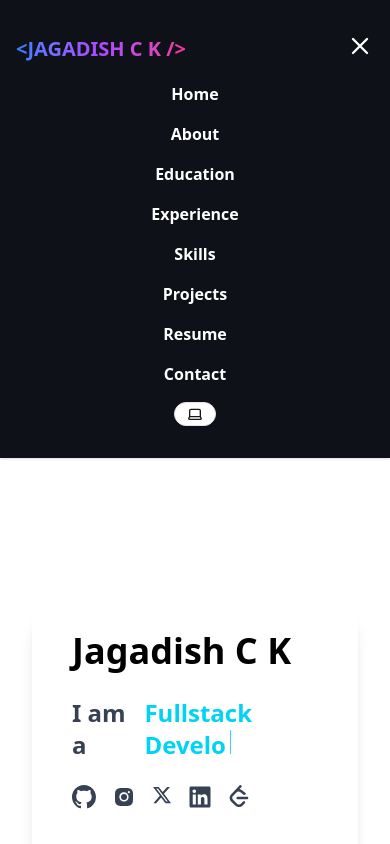
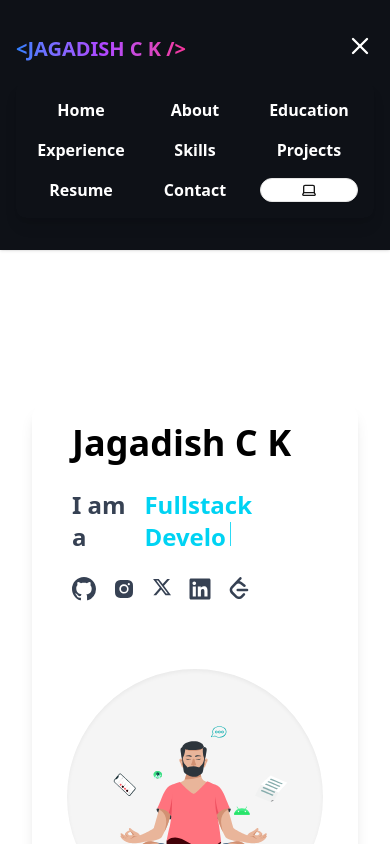
Before and after one commit to jagadish018/jagadish-ck, a Next.js app: page / in a window 390 px wide. Both pictures are taken after a click on the button 360 px from the left and 46 px from the top of the page. Shown: the top 844 px of the page. Built offline with nearby package versions, Linux system fonts and the light colour scheme.

Commit message:
Refactor Mobile Menu layout; enhance styling for better presentation and alignment

```diff
--- a/components/navigation-bar/NavigationBar.tsx
+++ b/components/navigation-bar/NavigationBar.tsx
@@ -81,7 +81,7 @@ export default function NavigationBar() {
 
       {/* Mobile Menu */}
       {isOpen && (
-        <div className="md:hidden flex flex-col items-center gap-4 mt-4 font-semibold dark:text-white">
+        <div className="md:hidden mt-4 p-4 rounded-lg bg-transparent shadow-lg grid grid-cols-3 gap-4 font-semibold dark:text-white text-center">
           {navItems.map((item) => (
             <Link
               key={item.href}
```
